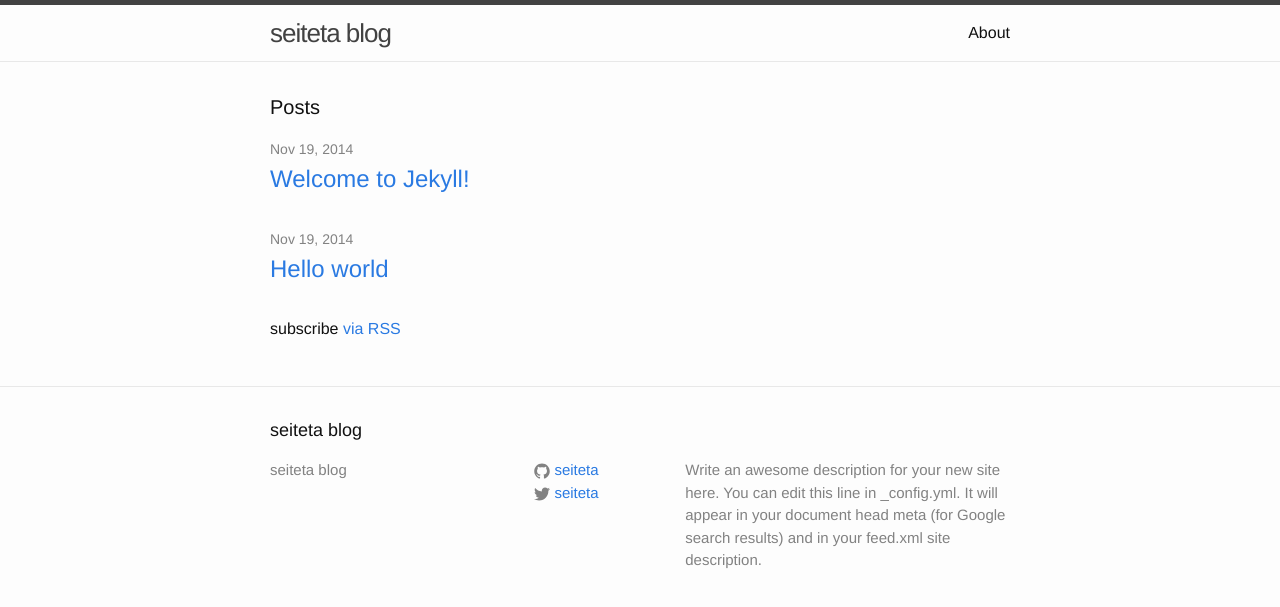
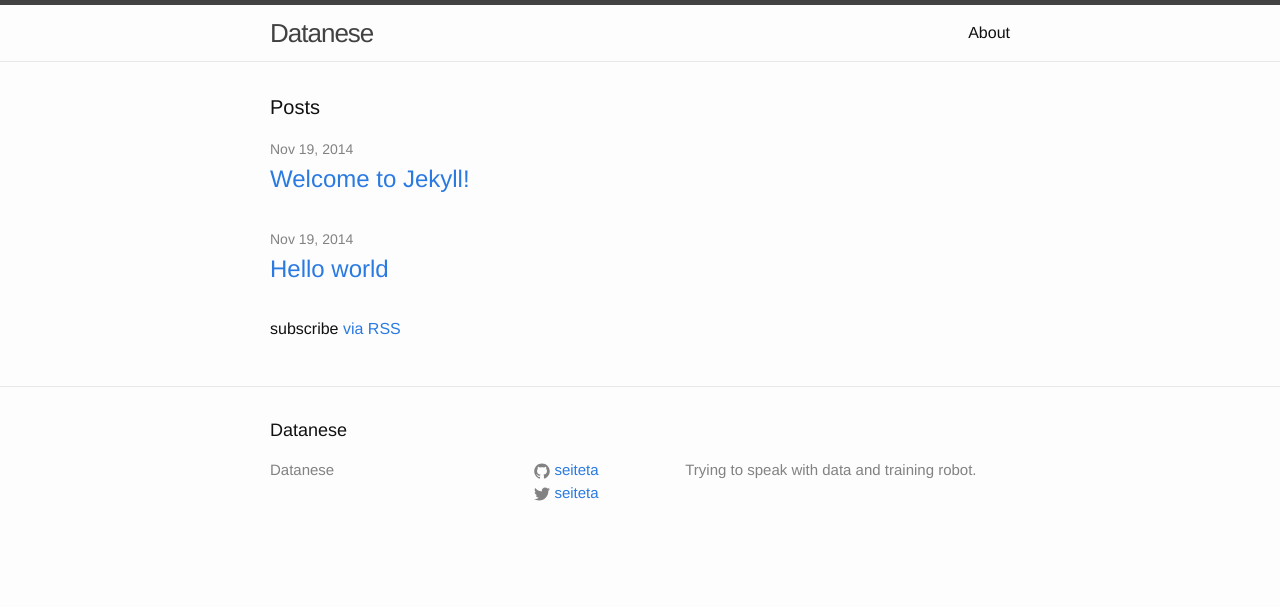
Before and after one commit to seiteta/seiteta.github.io_old, a Jekyll site: the page built from index.html, in a window 1280 px wide. Shown: the top 607 px of the page. Built offline with Jekyll 4.4.1, drawn with Linux system fonts in a browser that asks for light colours.

Commit message:
Change "title" and "description"
new name: Datanese :ocean:

```diff
--- a/_config.yml
+++ b/_config.yml
@@ -1,10 +1,8 @@
 # Site settings
-title: seiteta blog
+title: Datanese
 # email: your-email@domain.com
 description: > # this means to ignore newlines until "baseurl:"
-  Write an awesome description for your new site here. You can edit this
-  line in _config.yml. It will appear in your document head meta (for
-  Google search results) and in your feed.xml site description.
+  Trying to speak with data and training robot.
 baseurl: "" # the subpath of your site, e.g. /blog/
 url: "http://seiteta.github.io" # the base hostname & protocol for your site
 twitter_username: seiteta
```
